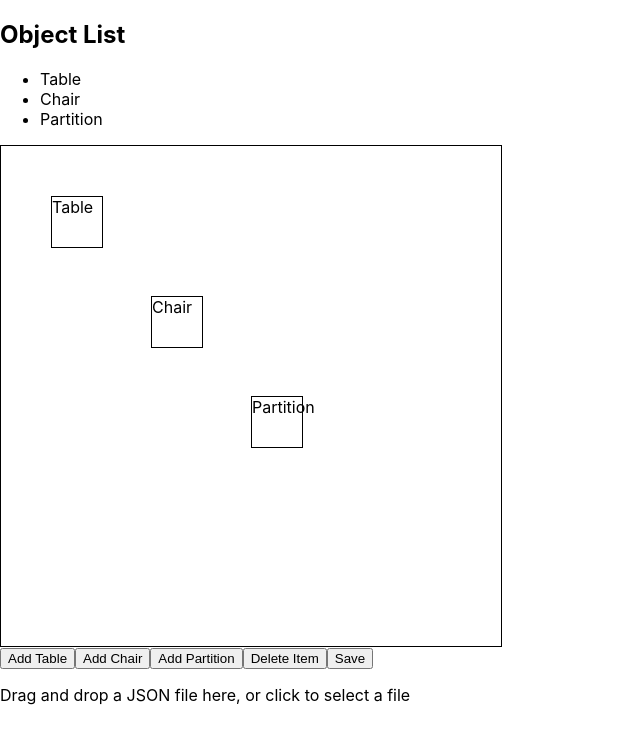
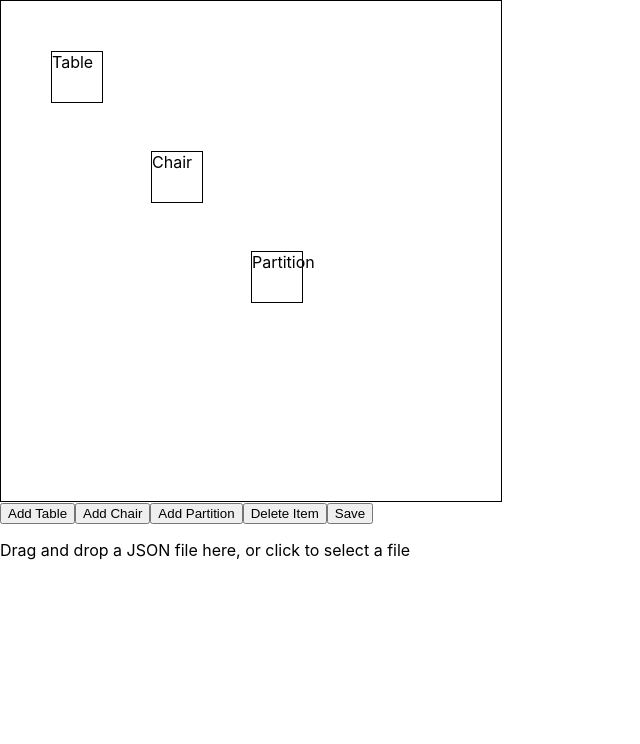
Before and after one commit to Segodnya/test-hs-2dplanner, a React (Create React App) app: page / in a window 1280 px wide. Shown: the top 744 px of the page, without its empty margins (0-640 px from the left). Built offline with nearby package versions, Linux system fonts and the light colour scheme.

Commit message:
Удален заготовка ObjectList

```diff
--- a/src/components/App.js
+++ b/src/components/App.js
@@ -1,12 +1,10 @@
 import Board from "./Board";
 import { DndProvider } from "react-dnd";
 import { HTML5Backend } from "react-dnd-html5-backend";
-import ObjectList from "./ObjectList";
 
 function App() {
   return (
     <DndProvider backend={HTML5Backend}>
-      <ObjectList />
       <Board />
     </DndProvider>
   );
--- a/src/components/ObjectList.jsx
+++ /dev/null
@@ -1,20 +0,0 @@
-import React from "react";
-
-const objects = [
-  { id: 1, label: "Table" },
-  { id: 2, label: "Chair" },
-  { id: 3, label: "Partition" },
-];
-
-export default function ObjectList() {
-  return (
-    <div>
-      <h2>Object List</h2>
-      <ul>
-        {objects.map((object) => (
-          <li key={object.id}>{object.label}</li>
-        ))}
-      </ul>
-    </div>
-  );
-}
```
